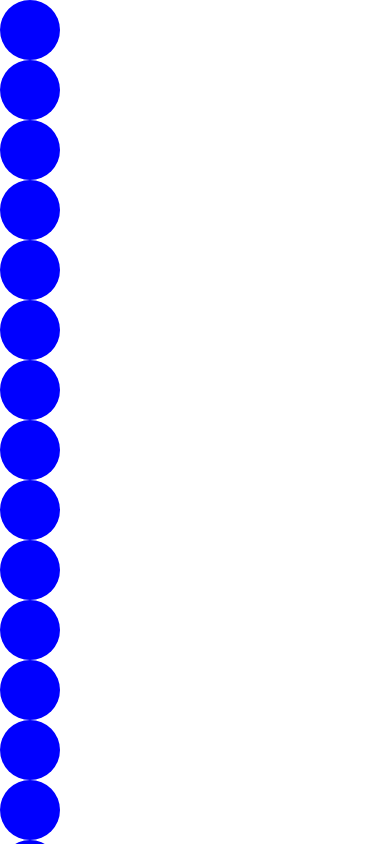
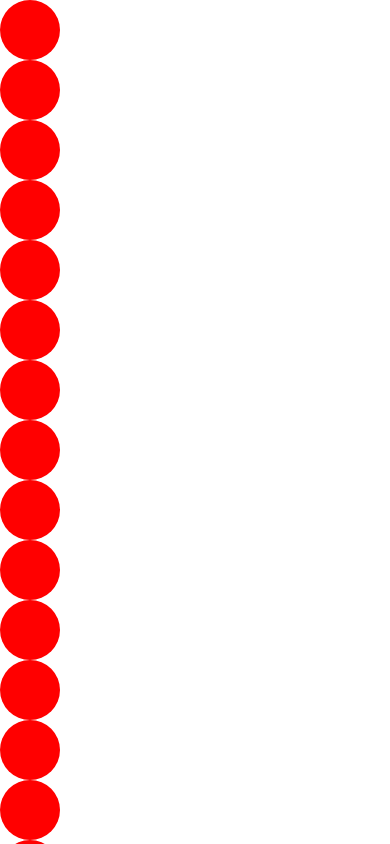
Before and after one commit to Muntsaka/my-app, a React Native app: screen / in a window 390 px wide. Shown: the top 844 px of the page. Built offline with nearby package versions, Linux system fonts and the light colour scheme.

Commit message:
colorets

```diff
--- a/screens/Screen3.js
+++ b/screens/Screen3.js
@@ -3,18 +3,18 @@ import React from 'react'
 import CircleComponent from '../components/CircleComponent';
 
 
-const Screen3 = ({}) => {
+const Screen3 = ({ }) => {
 
   const CircleArray = () => {
     const array = [];
-for (let i=0; i<100; i++) {
-const circle = {color:"blue"};
+    for (let i = 0; i < 100; i++) {
+      const circle = { color1: "blue", color2: "red" };
       array.push(circle);
     }
     return array
   }
 
-return (CircleArray().map((element) => <CircleComponent bgColor={element.color}/>)
+  return (CircleArray().map((element) => <CircleComponent bgColor={element.color1} bgColor={element.color2} />)
   );
 }
 
```
Lines whose indentation alone changed are shown as unchanged.
